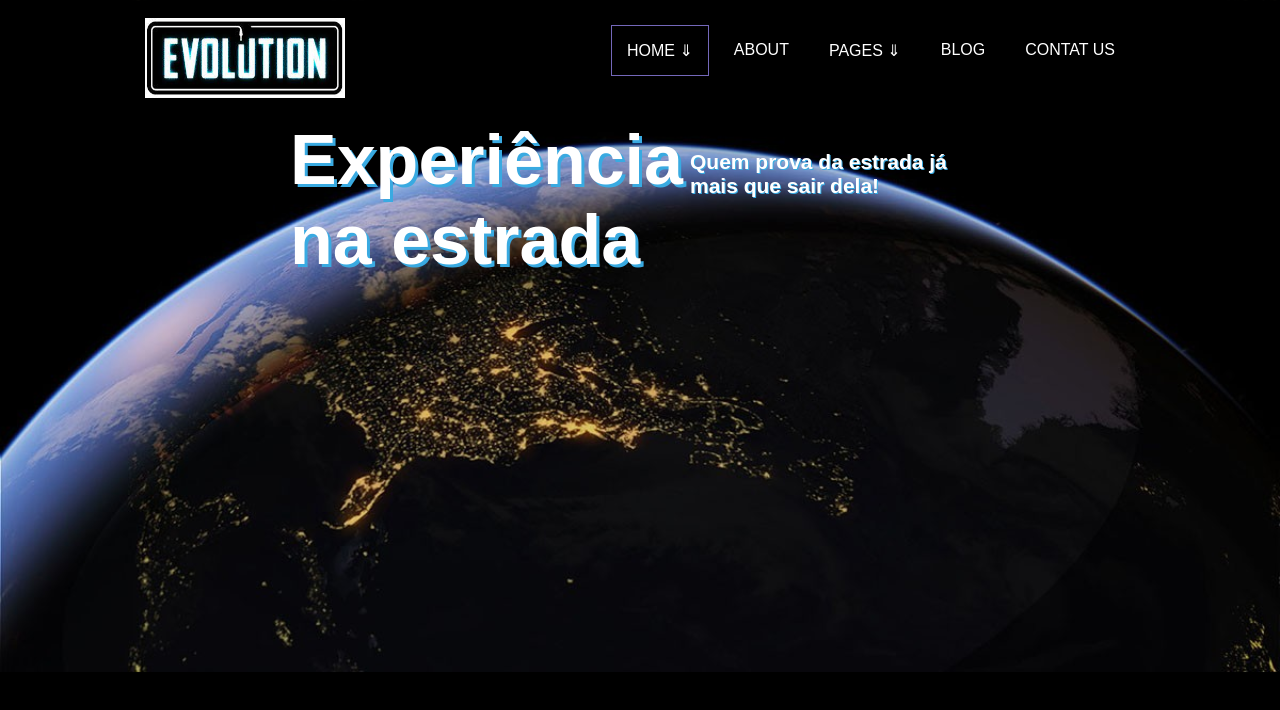
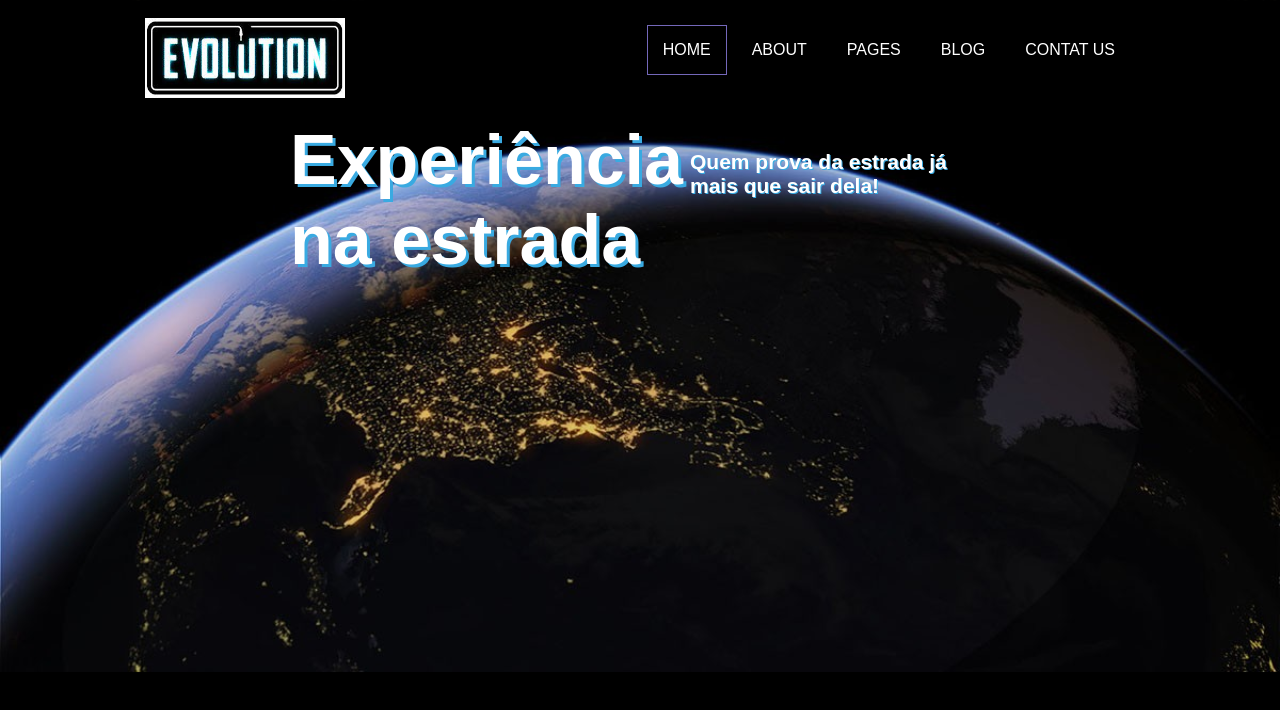
Before and after one commit to Ca22io/site-word, a plain HTML site: page index.html in a window 1280 px wide. Drawn offline with Linux system fonts and the light colour scheme.

Commit message:
Acerto nos menus

```diff
--- a/index.html
+++ b/index.html
@@ -15,9 +15,9 @@
         <div class="menu">
             <nav>
                 <ul>
-                    <li class="active"><a href="">Home ⇓</a></li>
+                    <li class="active"><a href="">Home</a></li>
                     <li><a href="">About</a></li>
-                    <li><a href="">Pages ⇓</a></li>
+                    <li><a href="">Pages</a></li>
                     <li><a href="">Blog</a></li>
                     <li><a href="">Contat us</a></li>
                 </ul>
```
